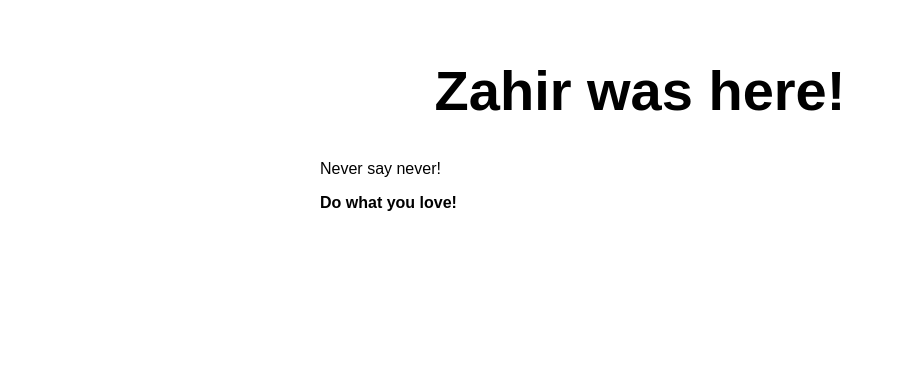
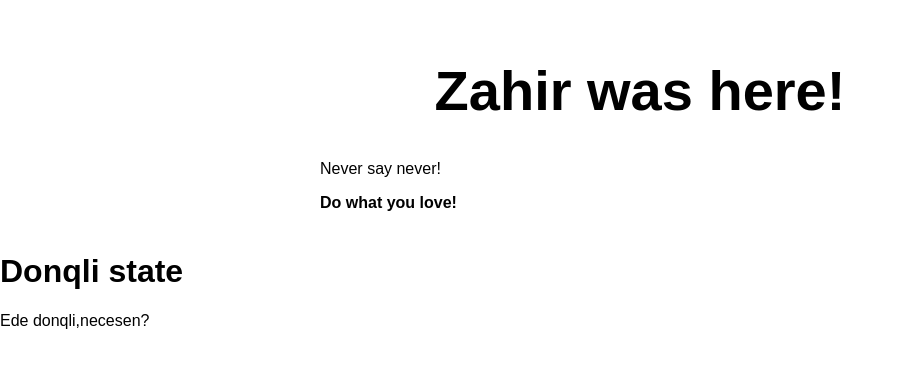
Before and after one commit to ZahirZairli/zahirstaticwebappazure, a website: page src/index.html in a window 1280 px wide. Shown: the whole page, without its empty margins (0-902 px from the left). Drawn offline with Linux system fonts and the light colour scheme.

Commit message:
Update index.html

```diff
--- a/src/index.html
+++ b/src/index.html
@@ -14,6 +14,10 @@
     <pre>Never say never!</pre>
     <b>Do what you love!</b>
   </main>
+  <div>
+    <h1>Donqli state</h1>
+    <pre>Ede donqli,necesen?</pre>
+  </div>
 </body>
 
 </html>
```
